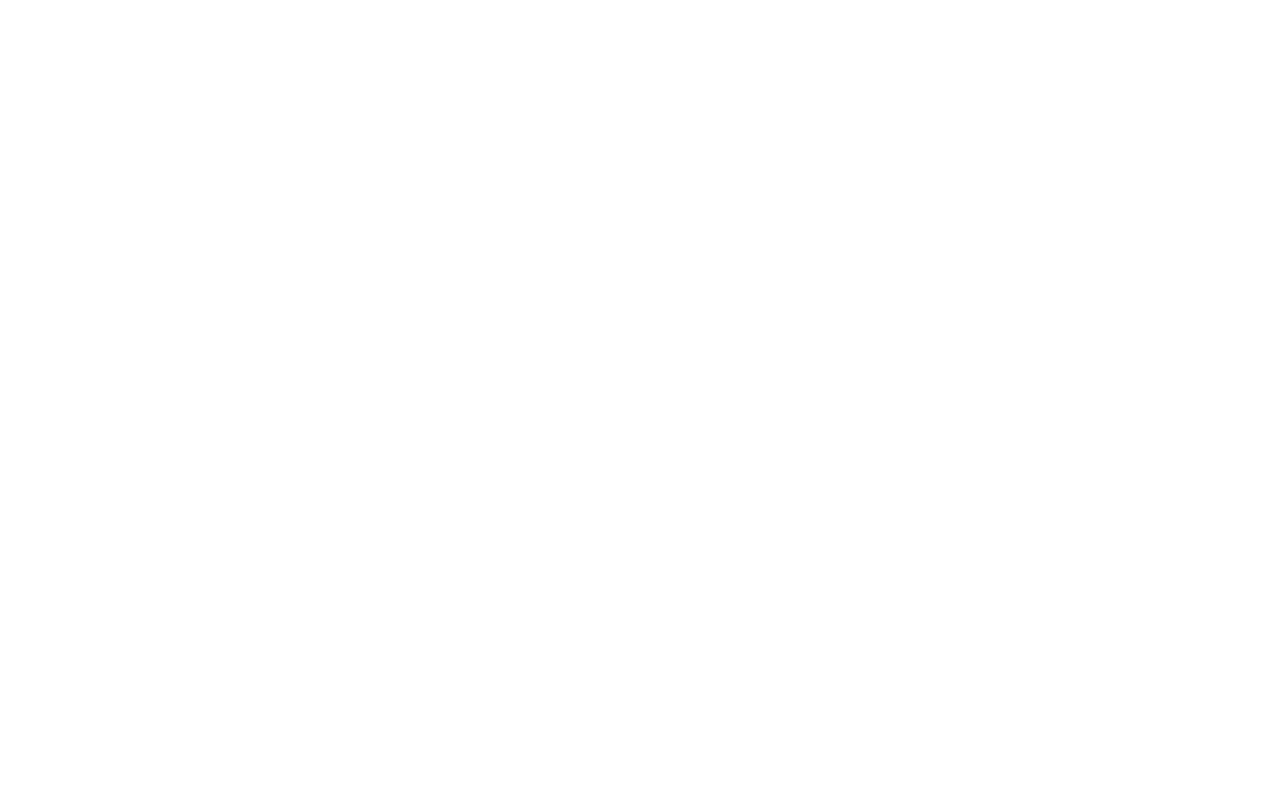
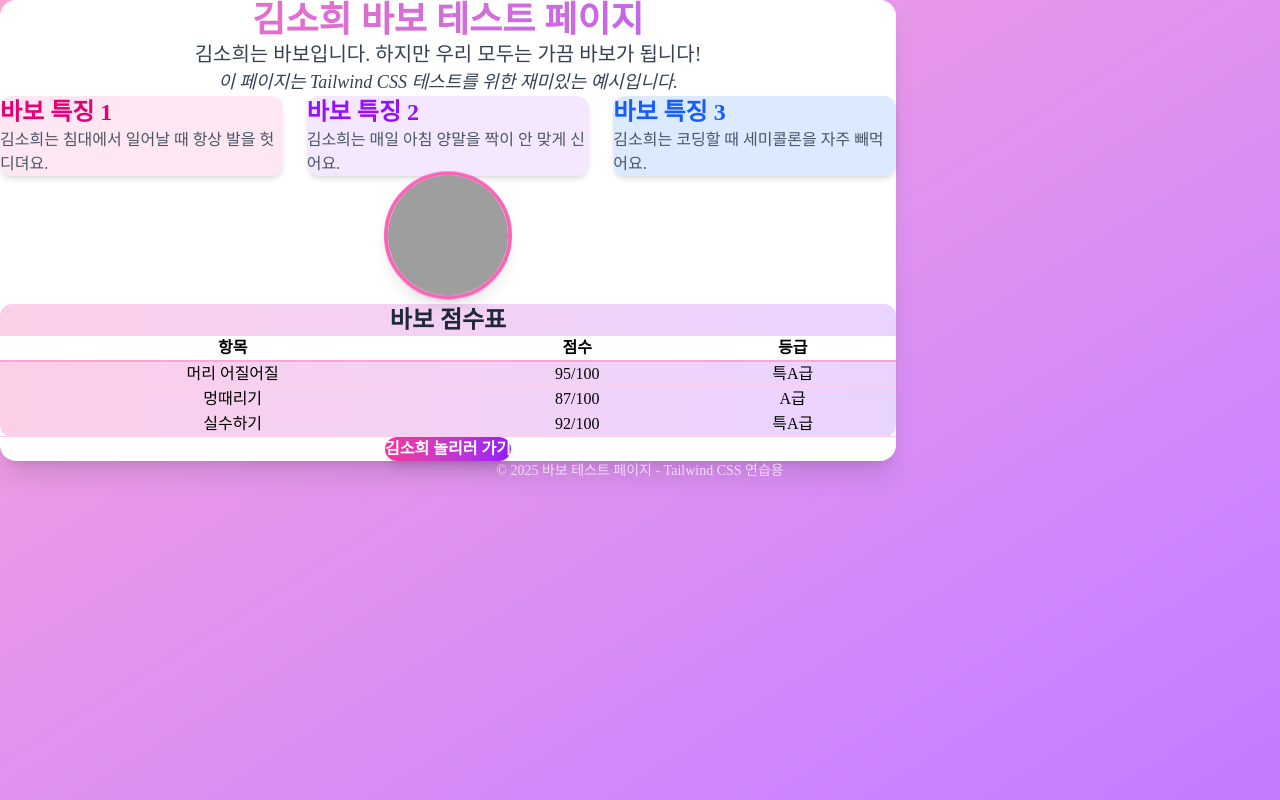
Before and after one commit to Team-Weero/weero-client, a React (Vite) app: page / in a window 1280 px wide. Before the commit this address had no page. Built offline with nearby package versions, Linux system fonts and the light colour scheme; grey boxes are pictures that could not be loaded.

Commit message:
chore: Initial settings

```diff
--- a/package.json
+++ b/package.json
@@ -10,12 +10,12 @@
     "preview": "vite preview"
   },
   "dependencies": {
-    "@tailwindcss/postcss": "^4.0.15",
+    "@tailwindcss/postcss": "^4.1.4",
     "postcss": "^8.5.3",
     "react": "^19.0.0",
     "react-dom": "^19.0.0",
     "react-router-dom": "^7.5.3",
-    "tailwindcss": "^4.0.15"
+    "tailwindcss": "^4.1.4"
   },
   "devDependencies": {
     "@eslint/js": "^9.21.0",
--- a/src/App.tsx
+++ b/src/App.tsx
@@ -1,4 +1,5 @@
-import { Outlet, Route, Router, Routes } from "react-router-dom";
+import { Outlet, Route, Routes } from "react-router-dom";
+import MainPage from "./pages/MainPage";
 
 function Layout() {
   return (
@@ -11,7 +12,9 @@
 function App() {
   return (
     <Routes>
-      <Route />
+      <Route path="/" element={<Layout />}>
+        <Route index element={<MainPage />} />
+      </Route>
     </Routes>
   );
 }
--- a/src/main.tsx
+++ b/src/main.tsx
@@ -1,5 +1,6 @@
 import { createRoot } from "react-dom/client";
 import App from "./App.tsx";
+import "./index.css";
 import { BrowserRouter } from "react-router-dom";
 
 createRoot(document.getElementById("root")!).render(
--- /dev/null
+++ b/src/pages/MainPage.tsx
@@ -0,0 +1,93 @@
+import React from "react";
+
+const TailwindTestPage = () => {
+  return (
+    <div className="min-h-screen bg-gradient-to-br from-pink-300 to-purple-400 py-8 px-4">
+      <div className="max-w-4xl mx-auto bg-white rounded-2xl shadow-xl p-8 transform hover:scale-105 transition-transform duration-300">
+        <h1 className="text-4xl font-extrabold text-center text-transparent bg-clip-text bg-gradient-to-r from-pink-500 to-purple-600 mb-8 animate-pulse">
+          김소희 바보 테스트 페이지
+        </h1>
+
+        <div className="mb-8 text-center">
+          <p className="text-gray-700 text-xl mb-4">
+            김소희는 바보입니다. 하지만 우리 모두는 가끔 바보가 됩니다!
+          </p>
+          <p className="text-gray-700 text-lg italic">
+            이 페이지는 Tailwind CSS 테스트를 위한 재미있는 예시입니다.
+          </p>
+        </div>
+
+        <div className="grid grid-cols-1 md:grid-cols-3 gap-6 mb-8">
+          <div className="bg-pink-100 p-6 rounded-xl shadow-md transform hover:rotate-2 transition-transform duration-300">
+            <h2 className="text-2xl font-bold text-pink-600 mb-3">바보 특징 1</h2>
+            <p className="text-gray-600">김소희는 침대에서 일어날 때 항상 발을 헛디뎌요.</p>
+          </div>
+
+          <div className="bg-purple-100 p-6 rounded-xl shadow-md transform hover:-rotate-2 transition-transform duration-300">
+            <h2 className="text-2xl font-bold text-purple-600 mb-3">바보 특징 2</h2>
+            <p className="text-gray-600">김소희는 매일 아침 양말을 짝이 안 맞게 신어요.</p>
+          </div>
+
+          <div className="bg-blue-100 p-6 rounded-xl shadow-md transform hover:rotate-2 transition-transform duration-300">
+            <h2 className="text-2xl font-bold text-blue-600 mb-3">바보 특징 3</h2>
+            <p className="text-gray-600">김소희는 코딩할 때 세미콜론을 자주 빼먹어요.</p>
+          </div>
+        </div>
+
+        <div className="flex justify-center mb-8">
+          <img
+            src="/api/placeholder/300/300"
+            alt="바보 아이콘"
+            className="w-32 h-32 rounded-full border-4 border-pink-400 shadow-lg animate-bounce"
+          />
+        </div>
+
+        <div className="bg-gradient-to-r from-pink-200 to-purple-200 p-6 rounded-xl mb-8">
+          <h3 className="text-2xl font-bold text-center text-gray-800 mb-4">
+            바보 점수표
+          </h3>
+          <div className="overflow-x-auto">
+            <table className="w-full text-center">
+              <thead>
+                <tr className="bg-white bg-opacity-50">
+                  <th className="py-2 px-4 border-b-2 border-pink-300">항목</th>
+                  <th className="py-2 px-4 border-b-2 border-pink-300">점수</th>
+                  <th className="py-2 px-4 border-b-2 border-pink-300">등급</th>
+                </tr>
+              </thead>
+              <tbody>
+                <tr className="hover:bg-white hover:bg-opacity-30 transition-colors duration-200">
+                  <td className="py-2 px-4 border-b border-pink-200">머리 어질어질</td>
+                  <td className="py-2 px-4 border-b border-pink-200">95/100</td>
+                  <td className="py-2 px-4 border-b border-pink-200">특A급</td>
+                </tr>
+                <tr className="hover:bg-white hover:bg-opacity-30 transition-colors duration-200">
+                  <td className="py-2 px-4 border-b border-pink-200">멍때리기</td>
+                  <td className="py-2 px-4 border-b border-pink-200">87/100</td>
+                  <td className="py-2 px-4 border-b border-pink-200">A급</td>
+                </tr>
+                <tr className="hover:bg-white hover:bg-opacity-30 transition-colors duration-200">
+                  <td className="py-2 px-4 border-b border-pink-200">실수하기</td>
+                  <td className="py-2 px-4 border-b border-pink-200">92/100</td>
+                  <td className="py-2 px-4 border-b border-pink-200">특A급</td>
+                </tr>
+              </tbody>
+            </table>
+          </div>
+        </div>
+
+        <div className="text-center">
+          <button className="bg-gradient-to-r from-pink-500 to-purple-600 hover:from-pink-600 hover:to-purple-700 text-white font-bold py-3 px-8 rounded-full shadow-lg transform hover:scale-110 transition-all duration-300">
+            김소희 놀리러 가기
+          </button>
+        </div>
+      </div>
+
+      <footer className="mt-8 text-center text-white text-sm opacity-70">
+        © 2025 바보 테스트 페이지 - Tailwind CSS 연습용
+      </footer>
+    </div>
+  );
+};
+
+export default TailwindTestPage;
```
Also changed, not shown: src/index.css (renamed from src/App.css), 1 other file (tests, documents, lock files or other folders).
